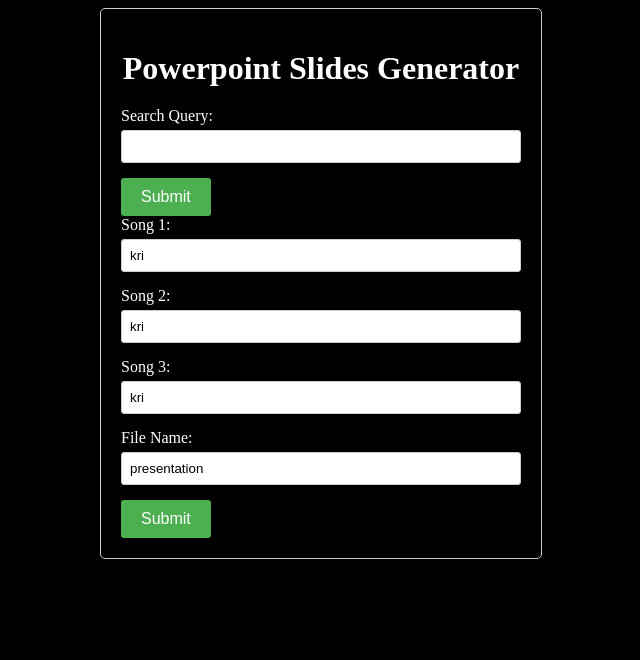
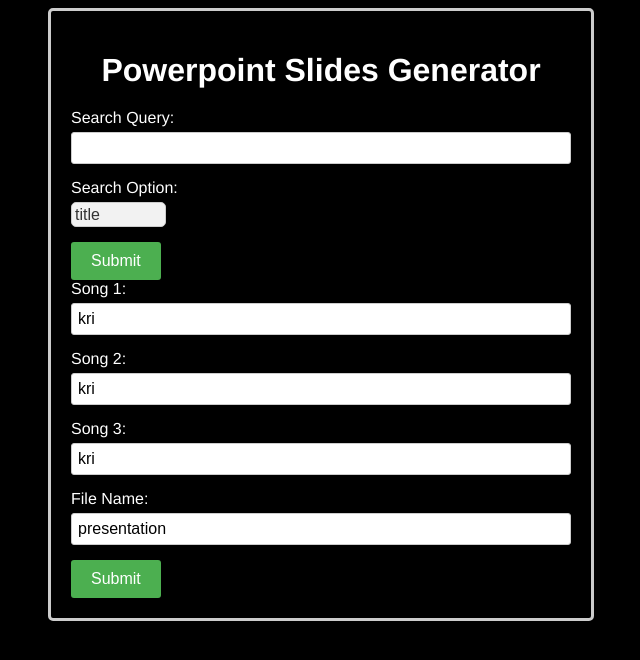
Before and after one commit to JoelIrawanLim/pptx-generator, a Flask app: page / in a window 1280 px wide. Shown: the top 660 px of the page, without its empty margins (319-959 px from the left). Run offline with Flask 3, Linux system fonts and the light colour scheme.

Commit message:
redesigned ui, added tags

```diff
--- a/app/app.py
+++ b/app/app.py
@@ -10,18 +10,23 @@ def home():
 def search_function():
    if request.method == 'POST':
       search_query = request.form.get('searchquery')
+      search_option = request.form.get('searchoption')
       # Insert code here, etc what you want to do with the variable
       print(search_query)
+      print(search_option)
       return render_template('index.html', message="Search submitted")
    else:
       return render_template('index.html')
-@app.route('/generator-function', methods=['POST'])
+@app.route('/generator-function', methods=['GET','POST'])
 def generator_function():
    if request.method == 'POST':
       song1 = request.form.get('song1')
       song2 = request.form.get('song2')
       song3 = request.form.get('song3')
       presentationtitle = request.form.get('pptxtitle')
+      if presentationtitle == "":
+         presentationtitle = 'presentation'
+      # Insert code here, etc what you want to do with the variable
       print(song1)
       print(song2)
       print(song3)
--- a/app/static/style.css
+++ b/app/static/style.css
@@ -1,13 +1,14 @@
 html {
    color:white;
    background-color:black;
+   font-family:helvetica;
 }
 
 .container {
-    width: 400px;
+    width: 500px;
     margin: 0 auto;
     padding: 20px;
-    border: 1px solid #ccc;
+    border: 3px solid #ccc;
     border-radius: 5px;
     box-shadow: 0 0 10px rgba(0, 0, 0, 0.1);
 }
@@ -15,6 +16,7 @@ html {
 h1 {
     text-align: center;
     margin-bottom: 20px;
+    width: 100%;
 }
 
 .form-group {
@@ -28,7 +30,8 @@ label {
 
 input[type="text"] {
     width: 100%;
-    padding: 8px;
+    font-size:16px;
+    padding: 6px;
     border: 1px solid #ccc;
     border-radius: 3px;
     box-sizing: border-box;
@@ -46,3 +49,24 @@ button[type="submit"] {
     border-radius: 3px;
     cursor: pointer;
 }
+
+select{
+  width: 95px;
+  padding: 3px;
+  border: 1px solid #ccc;
+  border-radius: 5px;
+  font-size: 16px;
+  background-color: #f2f2f2;
+  color: #333;
+  appearance: none;
+}
+select:focus {
+  outline: none;
+  border-color: #007bff;
+  box-shadow: 0 0 5px rgba(0, 0, 255, 0.2);
+}
+select option {
+  padding: 8px;
+  background-color: #fff; /* White background */
+  color: #333; /* Dark text */
+}
--- a/app/templates/index.html
+++ b/app/templates/index.html
@@ -3,7 +3,7 @@
 <head>
     <meta charset="UTF-8">
     <meta name="viewport" content="width=device-width, initial-scale=1.0">
-    <title>Replit Form</title>
+    <title>PPTX generator</title>
    <link rel="stylesheet" href="{{ url_for('static', filename='style.css') }}">
 </head>
 <body>
@@ -13,9 +13,17 @@
             <div class="form-group">
                 <label for="searchquery">Search Query:</label>
                 <input type="text" id="searchquery" name="searchquery" required>
-                </div>
-                <button type="submit">Submit</button>
+            </div>
+            <div class="form-group">
+            <label for="searchoption">Search Option:</label>
+            <select id="searchoption" name="searchoption">
+               <option value="-t">title</option>
+               <option value="-a">author</option>
+               <option value="-k">kri_number</option>
+                </select> </div>
+            <button type="submit">Submit</button>
         </form>
+
         <form method="POST" action="/generator-function">
             <div class="form-group">
                 <label for="song1">Song 1:</label>
@@ -27,11 +35,11 @@
             </div>
             <div class="form-group">
                 <label for="song3">Song 3:</label>
-                <input type="text" id="song3" name="song3" value="kri"  required>
+                <input type="text" id="song3" name="song3" value="kri" required>
             </div>
             <div class="form-group">
                 <label for="pptxtitle">File Name:</label>
-                <input type="text" id="pptxtitle" name="pptxtitle" value="presentation" required>
+                <input type="text" id="pptxtitle" name="pptxtitle" value="presentation">
             </div>
             <button type="submit">Submit</button>
         </form>
```
Also changed, not shown: README.md.
